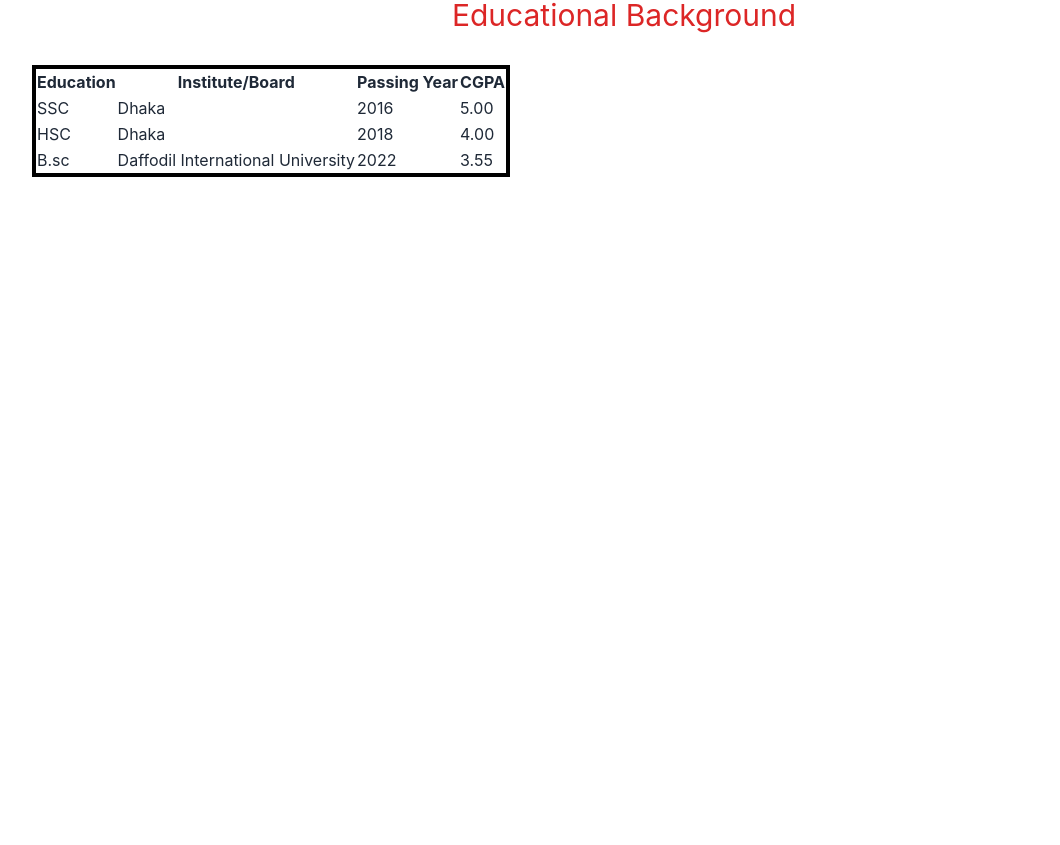
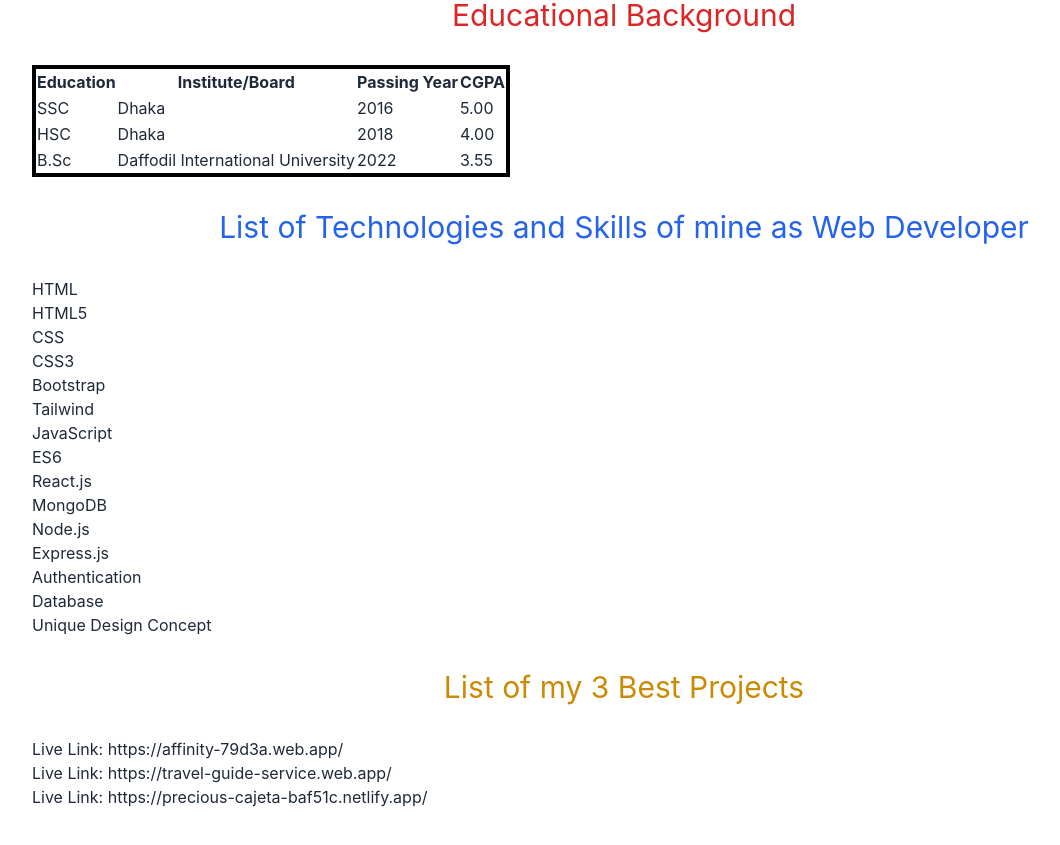
Before and after one commit to ador27/manufacturer-website, a React (Create React App) app: page /myportfolio in a window 1280 px wide. Shown: the part 243-1088 px from the top of the page, without its empty margins (16-1076 px from the left). Before the commit the page ends 800 px from the top, so only its background shows below. Built offline with nearby package versions, Linux system fonts and the light colour scheme; no server answers.

Commit message:
portfolio page update

```diff
--- a/src/Pages/MyPortfolio/MyPortfolio.js
+++ b/src/Pages/MyPortfolio/MyPortfolio.js
@@ -28,7 +28,7 @@ const MyPortfolio = () => {
                         <td>4.00</td>
                     </tr>
                     <tr>
-                        <td>B.sc</td>
+                        <td>B.Sc</td>
                         <td>Daffodil International University</td>
                         <td>2022</td>
                         <td>3.55</td>
@@ -37,6 +37,38 @@ const MyPortfolio = () => {
                 </table>
 
             </div>
+
+            <div>
+                <h1 className='text-3xl text-blue-600 m-8 text-center'>List of Technologies and Skills of mine as Web Developer</h1>
+                <ul>
+                    <li>HTML</li>
+                    <li>HTML5</li>
+                    <li>CSS</li>
+                    <li>CSS3</li>
+                    <li>Bootstrap</li>
+                    <li>Tailwind</li>
+                    <li>JavaScript</li>
+                    <li>ES6</li>
+                    <li>React.js</li>
+                    <li>MongoDB</li>
+                    <li>Node.js</li>
+                    <li>Express.js</li>
+                    <li>Authentication</li>
+                    <li>Database</li>
+                    <li>Unique Design Concept</li>
+                </ul>
+            </div>
+
+
+            <div>
+                <h1 className='text-3xl text-yellow-600 m-8 text-center'>List of my 3 Best Projects</h1>
+
+                <div>
+                    <h2>Live Link: https://affinity-79d3a.web.app/</h2>
+                    <h2>Live Link: https://travel-guide-service.web.app/</h2>
+                    <h2>Live Link: https://precious-cajeta-baf51c.netlify.app/</h2>
+                </div>
+            </div>
         </div>
     );
 };
```
